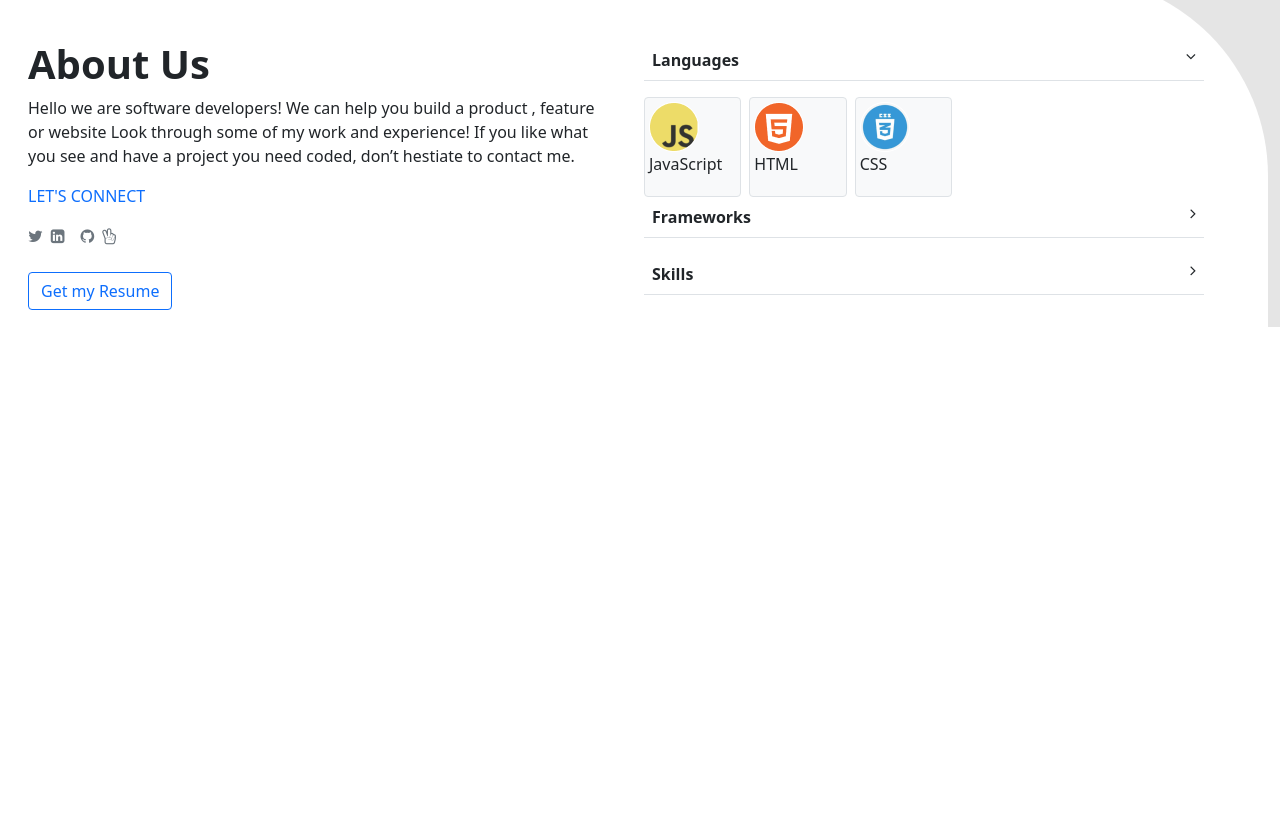
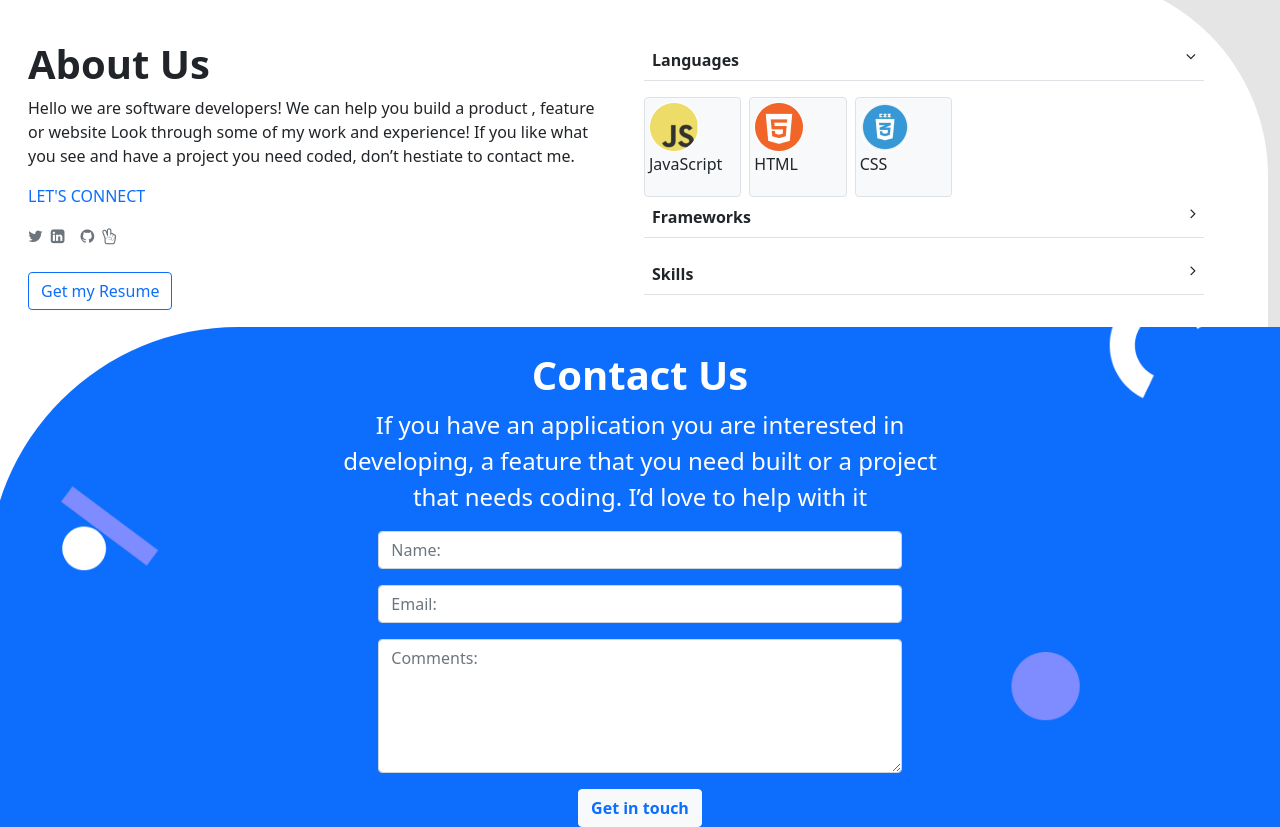
Before and after one commit to Camilovelag/Bootstrap-exercise, a website: page index.html in a window 1280 px wide. Shown: the part 2516-3343 px from the top of the page. Before the commit the page ends 2843 px from the top, so only its background shows below. Drawn offline with Linux system fonts and the light colour scheme.

Commit message:
Add contact section and contact form

```diff
--- a/css/styles.css
+++ b/css/styles.css
@@ -13,3 +13,11 @@
 .about {
   border-radius: 0 200px 0 0;
 }
+
+.contact {
+  background-image: url("../images/contact-bg.png");
+  background-repeat: no-repeat;
+  background-size: 90%;
+  background-position: 50% 50%;
+  border-radius: 250px 0 0 0;
+}
--- a/index.html
+++ b/index.html
@@ -320,6 +320,41 @@
         </div>
       </section>
     </main>
+    <footer
+      id="Contact"
+      class="bg-primary contact row d-flex flex-column align-items-center justify-content-center"
+    >
+      <div class="d-flex flex-column align-items-center col-md-6 col-10 mt-4">
+        <h3 class="text-center text-white fs-1 fw-bold">Contact Us</h3>
+        <p class="text-center text-white fs-4">
+          If you have an application you are interested in developing, a feature
+          that you need built or a project that needs coding. I’d love to help
+          with it
+        </p>
+
+        <form class="d-flex flex-column align-items-center col-md-10">
+          <div class="mb-3 col-md-12 col-12">
+            <input type="text" class="form-control" placeholder="Name:" />
+          </div>
+
+          <div class="mb-3 col-md-12 col-12">
+            <input type="email" class="form-control" placeholder="Email:" />
+          </div>
+
+          <div class="mb-3 col-md-12 col-12">
+            <textarea
+              class="form-control"
+              rows="5"
+              placeholder="Comments:"
+            ></textarea>
+          </div>
+
+          <button type="submit" class="btn  btn-light text-primary fw-bold">
+            Get in touch
+          </button>
+        </form>
+      </div>
+    </footer>
 
     <script src="js/bootstrap.min.js"></script>
   </body>
```
